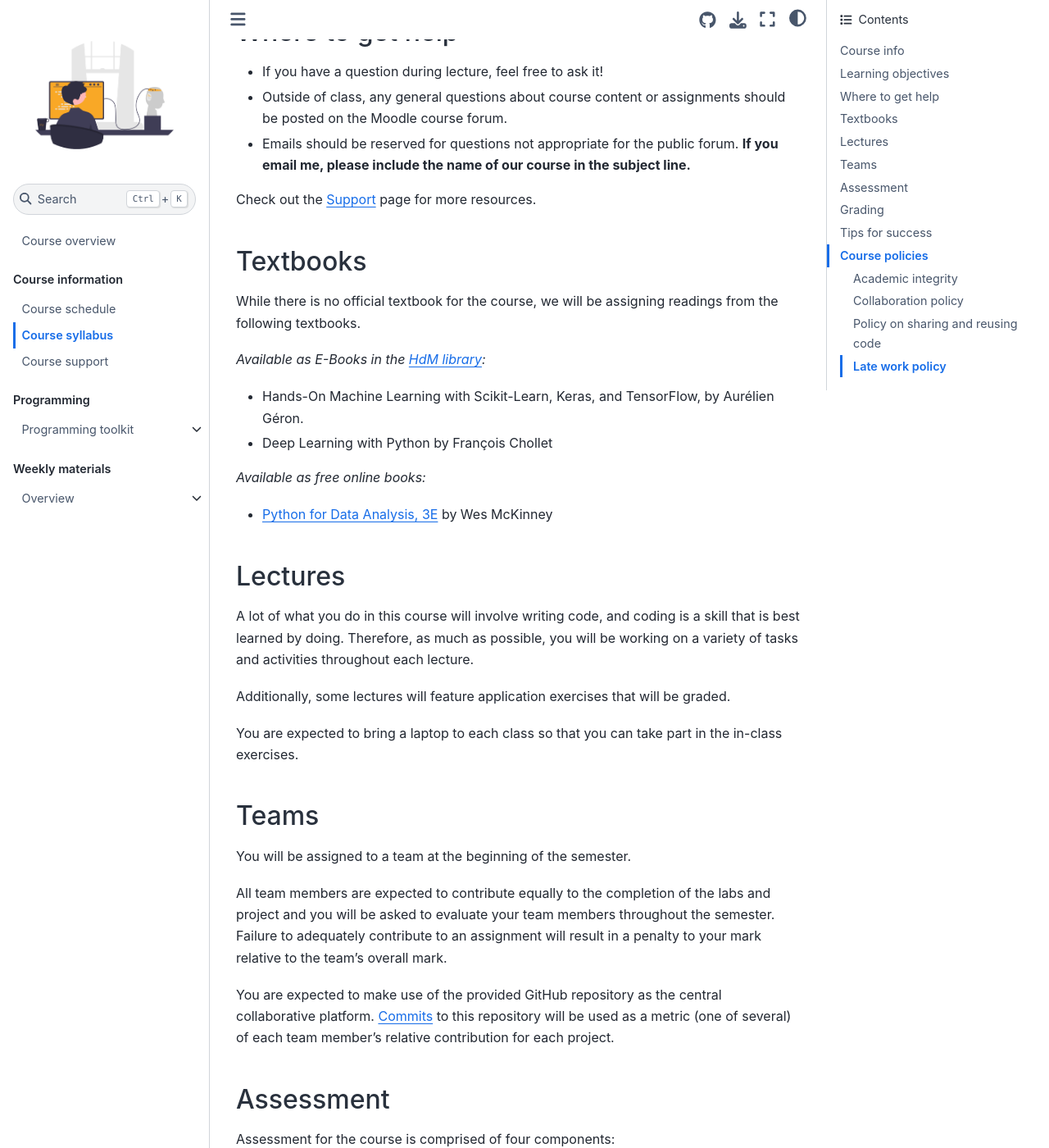
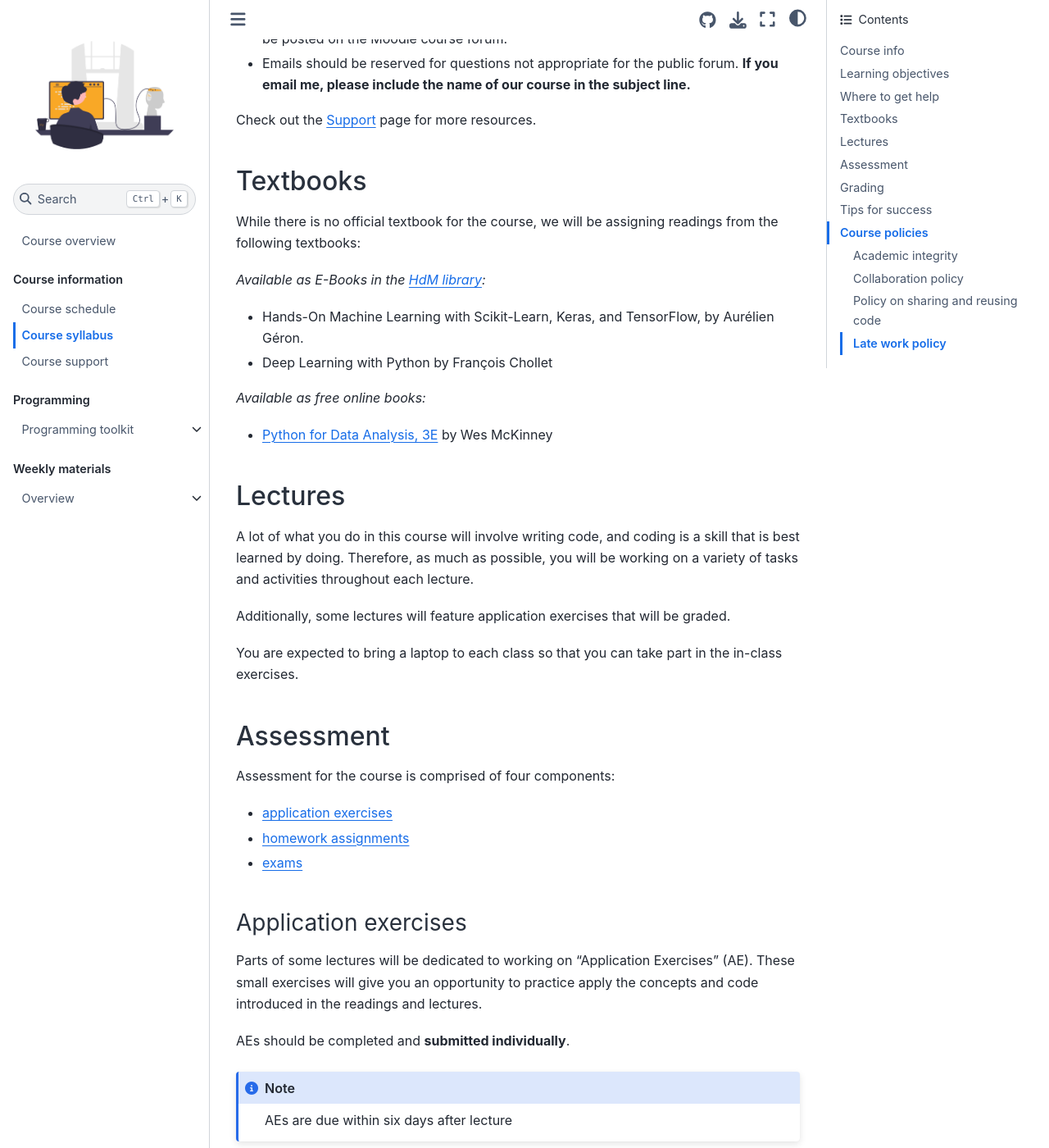
Before and after one commit to ds-ws22/website, a Jupyter Book: the page built from docs/course-syllabus.md, in a window 1280 px wide and 1400 px high, scrolled down 1091 px. Shown: the whole window at 82% size. Built offline with Jupyter Book 1.0.4 settings and Sphinx 7.4.7 and the Sphinx Book theme 1.1.4, drawn with Linux system fonts in a browser that asks for light colours; comment, search, counter and statistics services are not loaded; some of the changed text lies outside the part shown.

Commit message:
Update course-syllabus.md

````diff
--- a/docs/course-syllabus.md
+++ b/docs/course-syllabus.md
@@ -18,8 +18,6 @@
 ```
 
 ## Learning objectives
-
-Deep Learning with Python introduces the field of deep learning using the Python language and the powerful Keras library.
 
 By the end of the semester, you will be able to...
 
@@ -33,9 +31,9 @@
 
 - use machine learning models like random forests and gradient boosted decision trees to make predictions.
 
-- apply deep learning models to natural language processing and image classification problems.
+- apply deep learning models to natural language and image classification problems.
 
-- use the Terminal, version control in Git, and GitHub.
+- use version control in Git and GitHub.
 
 
 
@@ -49,7 +47,7 @@
 
 ## Textbooks
 
-While there is no official textbook for the course, we will be assigning readings from the following textbooks.
+While there is no official textbook for the course, we will be assigning readings from the following textbooks:
 
 *Available as E-Books in the [HdM library](https://www.hdm-stuttgart.de/bibliothek/angebot/eBooks):*
 
@@ -71,15 +69,6 @@
 
 You are expected to bring a laptop to each class so that you can take part in the in-class exercises.
 
-
-## Teams
-
-You will be assigned to a team at the beginning of the semester.
-
-All team members are expected to contribute equally to the completion of the labs and project and you will be asked to evaluate your team members throughout the semester.
-Failure to adequately contribute to an assignment will result in a penalty to your mark relative to the team's overall mark.
-
-You are expected to make use of the provided GitHub repository as the central collaborative platform. [Commits](https://github.com/git-guides/git-commit) to this repository will be used as a metric (one of several) of each team member's relative contribution for each project.
 
 ## Assessment
 
````
Also changed, not shown: other parts of docs/course-syllabus.md (+1 -1 lines).
